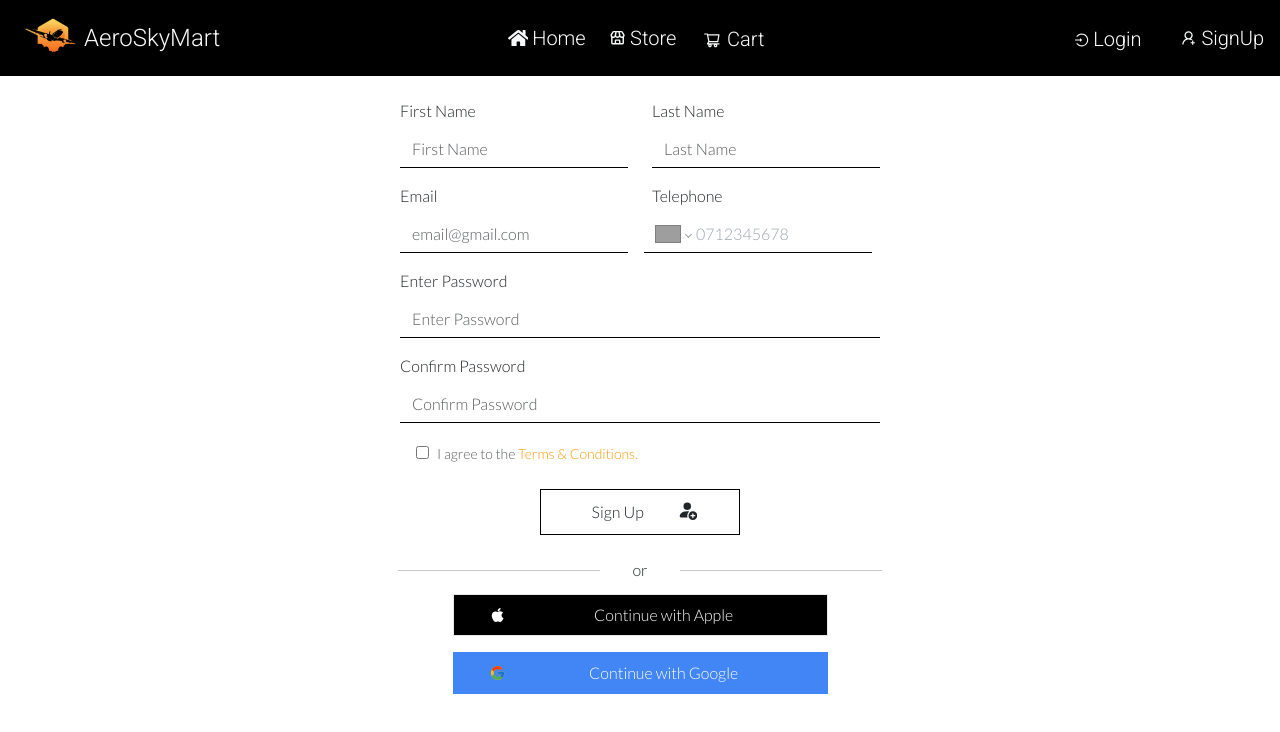
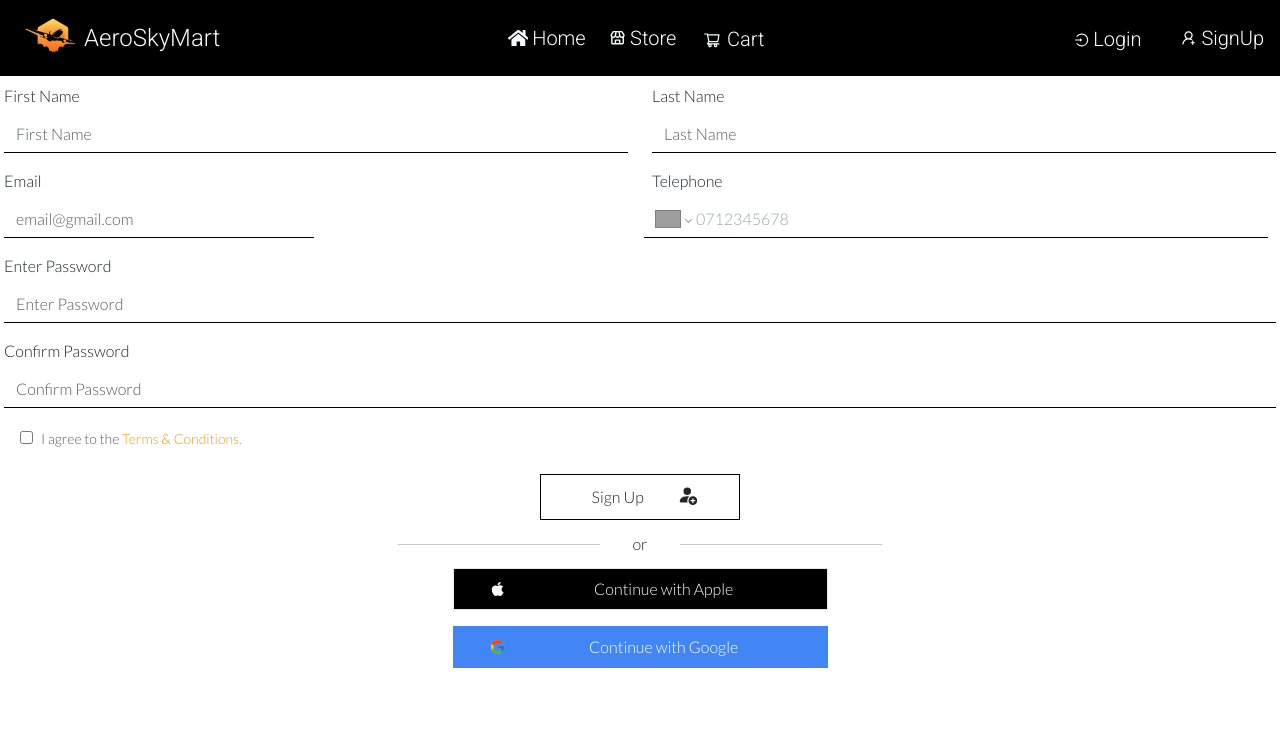
Before and after one commit to Osorabrian/AeroSkyMart, a React (Create React App) app: page /signup in a window 1280 px wide. Shown: the top 732 px of the page. Built offline with nearby package versions, Linux system fonts and the light colour scheme; grey boxes are pictures that could not be loaded.

Commit message:
format sign up form

```diff
--- a/src/Components/Signup/SignUp.js
+++ b/src/Components/Signup/SignUp.js
@@ -3,7 +3,6 @@ import PhoneInput from 'react-phone-number-input'
 import {BsPersonFillAdd} from 'react-icons/bs'
 import {FaApple} from 'react-icons/fa'
 import {FcGoogle} from 'react-icons/fc'
-import {TfiEmail} from 'react-icons/tfi'
 import 'react-phone-number-input/style.css'
 import './SignUp.css'
 
@@ -16,7 +15,7 @@ export default function SignUp(){
     return(
         <div className="px-1 py-2 font-lato">
 
-            <form id="signup-form" className="text-left">
+            <form id="signup-form mt-3" className="text-left">
                 <div className="row mb-3 flex flex-wrap">
                     <div className="col-6">
                         <label className="form-label">First Name</label>
```
